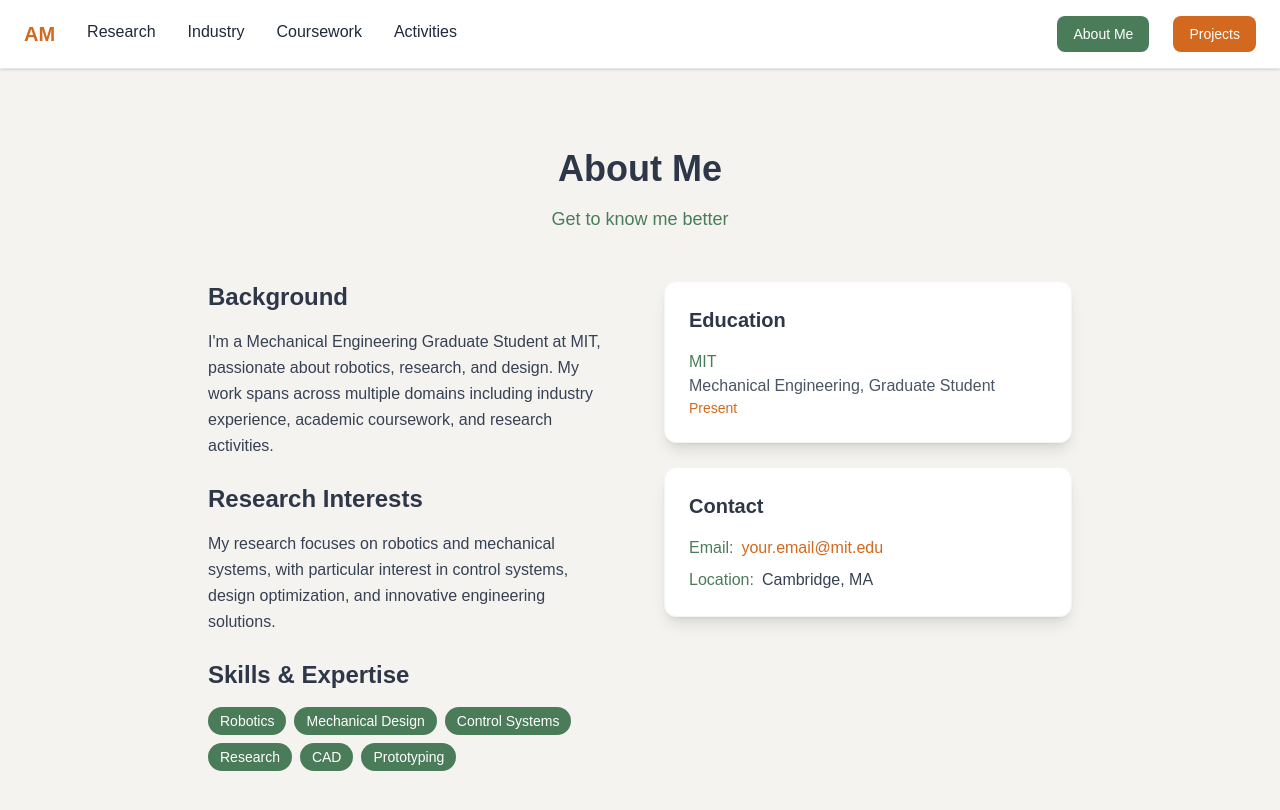
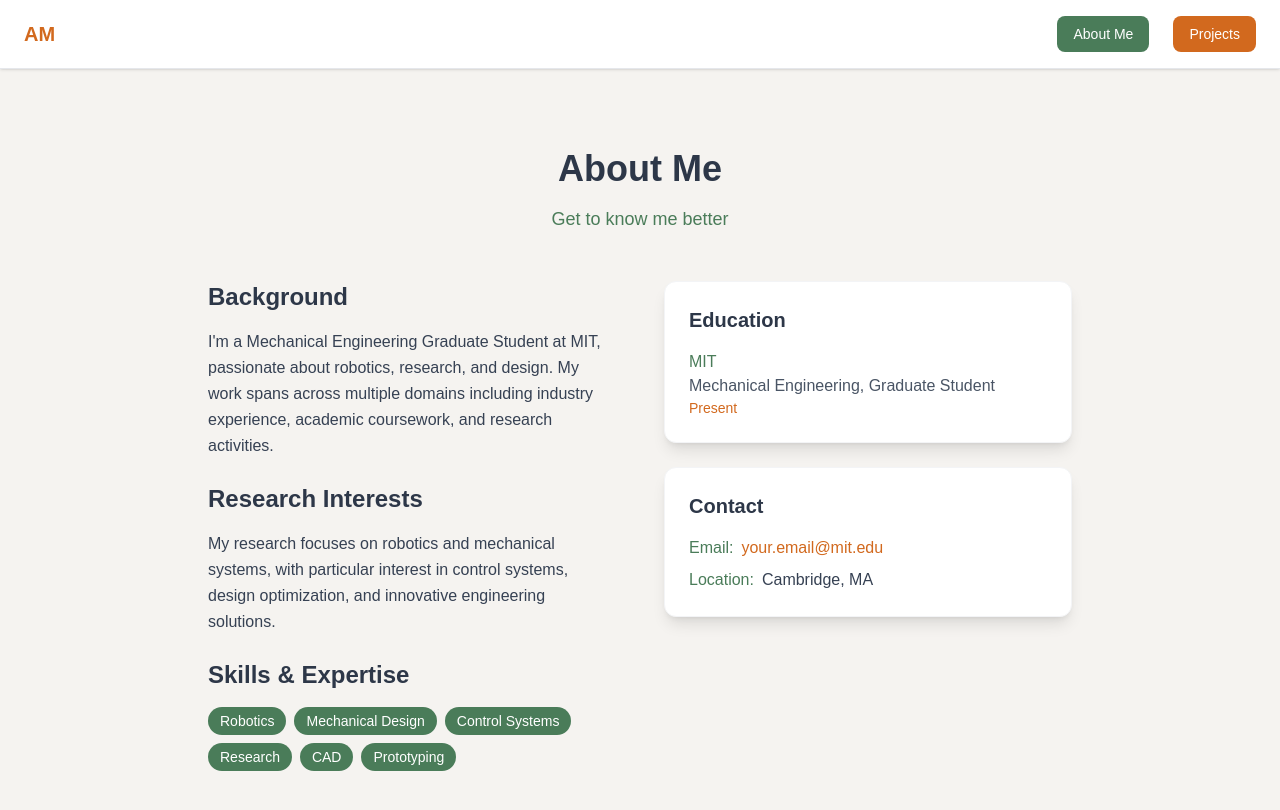
Before and after one commit to amargett/website, a Next.js app: page /about in a window 1280 px wide. Shown: the top 810 px of the page. Built offline with nearby package versions, Linux system fonts and the light colour scheme.

Commit message:
Update homepage with personalized introduction and fade-in animation

```diff
--- a/src/app/globals.css
+++ b/src/app/globals.css
@@ -36,3 +36,18 @@ body {
   color: var(--foreground);
   font-family: Arial, Helvetica, sans-serif;
 }
+
+@keyframes fadeIn {
+  from {
+    opacity: 0;
+    transform: translateY(20px);
+  }
+  to {
+    opacity: 1;
+    transform: translateY(0);
+  }
+}
+
+.animate-fade-in {
+  animation: fadeIn 1s ease-out forwards;
+}
--- a/src/app/layout.tsx
+++ b/src/app/layout.tsx
@@ -29,14 +29,10 @@ export default function RootLayout({
         className={`${geistSans.variable} ${geistMono.variable} antialiased`}
       >
         <nav className="w-full flex justify-between items-center border-b border-gray-200 bg-white py-4 px-6 mb-8 sticky top-0 z-50 shadow-sm">
-          <div className="flex gap-8 text-base font-medium text-gray-800">
+          <div className="flex items-center">
             <Link href="/" className="text-xl font-bold text-[#d2691e] hover:text-[#b85a1a] transition-colors">
               AM
             </Link>
-            <Link href="/research" className="hover:text-[#4a7c59] transition-colors">Research</Link>
-            <Link href="/industry" className="hover:text-[#4a7c59] transition-colors">Industry</Link>
-            <Link href="/coursework" className="hover:text-[#4a7c59] transition-colors">Coursework</Link>
-            <Link href="/activities" className="hover:text-[#4a7c59] transition-colors">Activities</Link>
           </div>
           <div className="flex gap-6">
             <Link
--- a/src/app/page.tsx
+++ b/src/app/page.tsx
@@ -26,10 +26,10 @@ export default async function Home() {
     // Return a working page even if Sanity fails
     return (
       <main className="max-w-6xl mx-auto px-4 py-16 flex flex-col items-center">
-        <section className="text-center mb-16">
-          <h1 className="text-5xl sm:text-6xl font-bold mb-6 text-[#2d3748]">Ashley Margetts</h1>
-          <p className="text-xl sm:text-2xl text-[#4a7c59] mb-3 font-medium">Mechanical Engineering Graduate Student @ MIT</p>
-          <p className="text-lg text-[#d2691e] font-light">Robotics | Research | Design | Industry | Coursework | Activities</p>
+        <section className="text-center mb-16 animate-fade-in">
+          <p className="text-2xl sm:text-3xl text-[#2d3748] leading-relaxed max-w-4xl mx-auto">
+            Hello, my name is Ashley. I am a Mechanical Engineering graduate student @ MIT interested in mechanical design, mechatronics, and robotic systems.
+          </p>
         </section>
         <section className="w-full">
           <div className="grid grid-cols-1 md:grid-cols-2 lg:grid-cols-3 gap-8">
@@ -45,10 +45,10 @@ export default async function Home() {
 
   return (
     <main className="max-w-6xl mx-auto px-4 py-16 flex flex-col items-center">
-      <section className="text-center mb-16">
-        <h1 className="text-5xl sm:text-6xl font-bold mb-6 text-[#2d3748]">Ashley Margetts</h1>
-        <p className="text-xl sm:text-2xl text-[#4a7c59] mb-3 font-medium">Mechanical Engineering Graduate Student @ MIT</p>
-        <p className="text-lg text-[#d2691e] font-light">Robotics | Research | Design | Industry | Coursework | Activities</p>
+      <section className="text-center mb-16 animate-fade-in">
+        <p className="text-2xl sm:text-3xl text-[#2d3748] leading-relaxed max-w-4xl mx-auto">
+          Hello, my name is Ashley. I am a Mechanical Engineering graduate student @ MIT interested in mechanical design, mechatronics, and robotic systems.
+        </p>
       </section>
       <section className="w-full">
         <div className="grid grid-cols-1 md:grid-cols-2 lg:grid-cols-3 gap-8">
```
